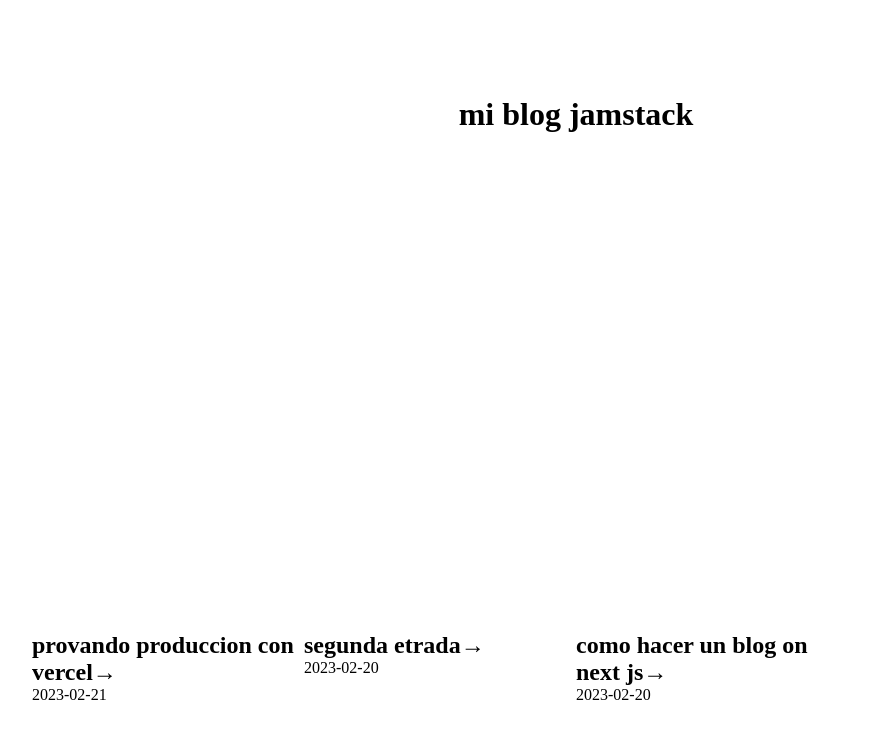
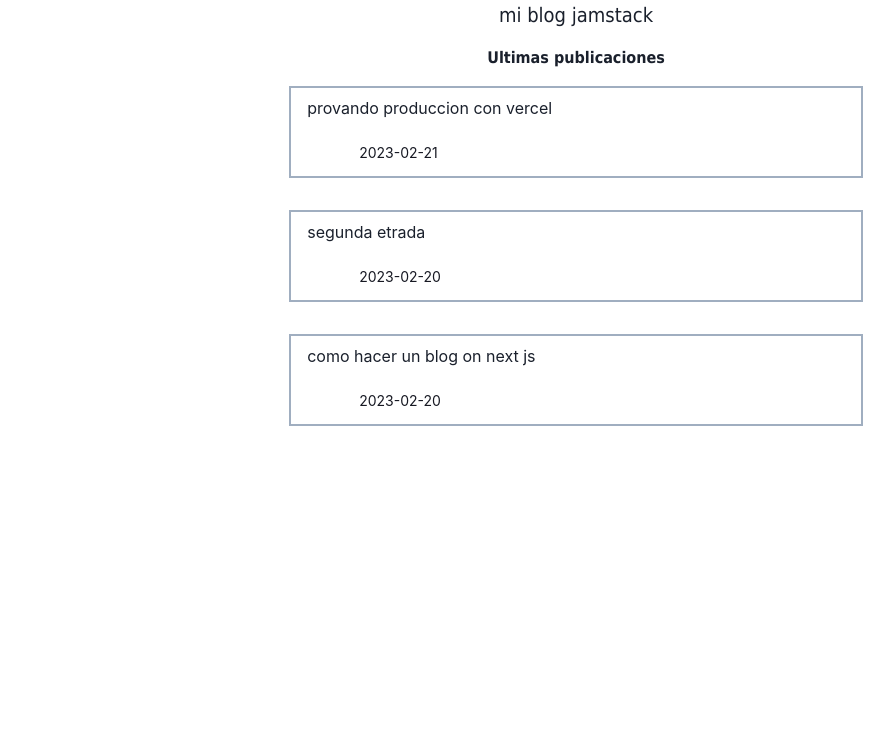
Before and after one commit to noepompeyo/mi-blog, a Next.js app: page / in a window 1280 px wide. Shown: the top 738 px of the page, without its empty margins (64-958 px from the left). Built offline with nearby package versions, Linux system fonts and the light colour scheme.

Commit message:
[ADD] se añadio los paquetes de de estilos e iconos de chakra ui

```diff
--- /dev/null
+++ b/components/PostListItem.js
@@ -0,0 +1,25 @@
+import { CalendarIcon } from "@chakra-ui/icons";
+import { Box, Flex, SimpleGrid, Text, Container } from "@chakra-ui/react";
+
+
+
+export default function PostListItem({title, date}) {
+return (
+    <SimpleGrid spacing={10} minChildWidth="250px" mb={8}>
+
+    <Container border="2px" borderColor="gray.400" bg="white">
+        <Text as="h4" size="sm" fontWeight="400" my={2}>
+            {title}
+        </Text>
+        <Flex as="span" align="center" fontSize="sm" color="gray.600">
+        <CalendarIcon p="6"/>
+        <Text color="gray.900" ml={1}>
+        {date}
+        </Text>
+        </Flex>
+
+
+    </Container>
+    </SimpleGrid>
+)
+}
--- a/package.json
+++ b/package.json
@@ -9,7 +9,12 @@
     "lint": "next lint"
   },
   "dependencies": {
+    "@chakra-ui/icons": "^2.0.17",
+    "@chakra-ui/react": "^2.5.1",
+    "@emotion/react": "^11.10.6",
+    "@emotion/styled": "^11.10.6",
     "@next/font": "13.1.6",
+    "framer-motion": "^9.1.4",
     "gray-matter": "^4.0.3",
     "next": "13.1.6",
     "next-mdx-remote": "^4.3.0",
--- a/pages/_app.js
+++ b/pages/_app.js
@@ -1,4 +1,4 @@
-import '@/styles/globals.css'
+
 
 export default function App({ Component, pageProps }) {
   return <Component {...pageProps} />
--- a/pages/index.js
+++ b/pages/index.js
@@ -1,14 +1,18 @@
 import Head from 'next/head'
-import styles from '@/styles/Home.module.css'
+
 import Link from 'next/link'
 import { getAllFilesMetadata } from '@/lib/mdx'
+import { Container, Text,  ChakraProvider } from '@chakra-ui/react';
+import PostListItem from '@/components/PostListItem';
 
 
 
 
 export default function Home({posts}) {
   return (
-    <div className={styles.content}>
+  <>
+  <ChakraProvider>
+
 
       <Head>
         <title>noepm</title>
@@ -16,26 +20,46 @@ export default function Home({posts}) {
         <meta name="viewport" content="width=device-width, initial-scale=1" />
         <link rel="icon" href="/favicon.ico" />
       </Head>
-      <main className={styles.main}>
-        <h1 className={styles.title}>mi blog jamstack</h1>
 
 
-        <div className={styles.grid}>
+      <Container >
+        <Text
+        as="h1"
+        fontFamily="Tahoma"
+        align="center"
+        fontSize="xl"
+
+        >mi blog jamstack</Text>
+
+        <Text
+        align="center"
+        fontFamily="Tahoma"
+        fontWeight="600"
+        as="h3"
+        fontSize="md"
+        my="4"
+        >
+          Ultimas publicaciones
+        </Text>
+
           {posts.map((post) => (
-            <Link
-            key={post.slug}
-            href={`/${post.slug}`} >
+          <Link href={`/${post.slug}`} key={post.slug} >
 
-            <h2 >{post.title}&rarr; </h2>
-            <p >{post.date }</p>
+          <PostListItem
+            title={post.title}
+            date= {post.date}
+          />
 
             </Link>
           ))}
-        </div>
 
 
-      </main>
-    </div>
+
+
+      </Container>
+
+</ChakraProvider>
+  </>
 
   )
 }
--- a/styles/Home.module.css
+++ /dev/null
@@ -1,278 +0,0 @@
-.main {
-  display: flex;
-  flex-direction: column;
-  justify-content: space-between;
-  align-items: center;
-  padding: 6rem;
-  min-height: 100vh;
-}
-
-.description {
-  display: inherit;
-  justify-content: inherit;
-  align-items: inherit;
-  font-size: 0.85rem;
-  max-width: var(--max-width);
-  width: 100%;
-  z-index: 2;
-  font-family: var(--font-mono);
-}
-
-.description a {
-  display: flex;
-  justify-content: center;
-  align-items: center;
-  gap: 0.5rem;
-}
-
-.description p {
-  position: relative;
-  margin: 0;
-  padding: 1rem;
-  background-color: rgba(var(--callout-rgb), 0.5);
-  border: 1px solid rgba(var(--callout-border-rgb), 0.3);
-  border-radius: var(--border-radius);
-}
-
-.code {
-  font-weight: 700;
-  font-family: var(--font-mono);
-}
-
-.grid {
-  display: grid;
-  grid-template-columns: repeat(4, minmax(25%, auto));
-  width: var(--max-width);
-  max-width: 100%;
-}
-
-.card {
-  padding: 1rem 1.2rem;
-  border-radius: var(--border-radius);
-  background: rgba(var(--card-rgb), 0);
-  border: 1px solid rgba(var(--card-border-rgb), 0);
-  transition: background 200ms, border 200ms;
-}
-
-.card span {
-  display: inline-block;
-  transition: transform 200ms;
-}
-
-.card h2 {
-  font-weight: 600;
-  margin-bottom: 0.7rem;
-}
-
-.card p {
-  margin: 0;
-  opacity: 0.6;
-  font-size: 0.9rem;
-  line-height: 1.5;
-  max-width: 30ch;
-}
-
-.center {
-  display: flex;
-  justify-content: center;
-  align-items: center;
-  position: relative;
-  padding: 4rem 0;
-}
-
-.center::before {
-  background: var(--secondary-glow);
-  border-radius: 50%;
-  width: 480px;
-  height: 360px;
-  margin-left: -400px;
-}
-
-.center::after {
-  background: var(--primary-glow);
-  width: 240px;
-  height: 180px;
-  z-index: -1;
-}
-
-.center::before,
-.center::after {
-  content: '';
-  left: 50%;
-  position: absolute;
-  filter: blur(45px);
-  transform: translateZ(0);
-}
-
-.logo,
-.thirteen {
-  position: relative;
-}
-
-.thirteen {
-  display: flex;
-  justify-content: center;
-  align-items: center;
-  width: 75px;
-  height: 75px;
-  padding: 25px 10px;
-  margin-left: 16px;
-  transform: translateZ(0);
-  border-radius: var(--border-radius);
-  overflow: hidden;
-  box-shadow: 0px 2px 8px -1px #0000001a;
-}
-
-.thirteen::before,
-.thirteen::after {
-  content: '';
-  position: absolute;
-  z-index: -1;
-}
-
-/* Conic Gradient Animation */
-.thirteen::before {
-  animation: 6s rotate linear infinite;
-  width: 200%;
-  height: 200%;
-  background: var(--tile-border);
-}
-
-/* Inner Square */
-.thirteen::after {
-  inset: 0;
-  padding: 1px;
-  border-radius: var(--border-radius);
-  background: linear-gradient(
-    to bottom right,
-    rgba(var(--tile-start-rgb), 1),
-    rgba(var(--tile-end-rgb), 1)
-  );
-  background-clip: content-box;
-}
-
-/* Enable hover only on non-touch devices */
-@media (hover: hover) and (pointer: fine) {
-  .card:hover {
-    background: rgba(var(--card-rgb), 0.1);
-    border: 1px solid rgba(var(--card-border-rgb), 0.15);
-  }
-
-  .card:hover span {
-    transform: translateX(4px);
-  }
-}
-
-@media (prefers-reduced-motion) {
-  .thirteen::before {
-    animation: none;
-  }
-
-  .card:hover span {
-    transform: none;
-  }
-}
-
-/* Mobile */
-@media (max-width: 700px) {
-  .content {
-    padding: 4rem;
-  }
-
-  .grid {
-    grid-template-columns: 1fr;
-    margin-bottom: 120px;
-    max-width: 320px;
-    text-align: center;
-  }
-
-  .card {
-    padding: 1rem 2.5rem;
-  }
-
-  .card h2 {
-    margin-bottom: 0.5rem;
-  }
-
-  .center {
-    padding: 8rem 0 6rem;
-  }
-
-  .center::before {
-    transform: none;
-    height: 300px;
-  }
-
-  .description {
-    font-size: 0.8rem;
-  }
-
-  .description a {
-    padding: 1rem;
-  }
-
-  .description p,
-  .description div {
-    display: flex;
-    justify-content: center;
-    position: fixed;
-    width: 100%;
-  }
-
-  .description p {
-    align-items: center;
-    inset: 0 0 auto;
-    padding: 2rem 1rem 1.4rem;
-    border-radius: 0;
-    border: none;
-    border-bottom: 1px solid rgba(var(--callout-border-rgb), 0.25);
-    background: linear-gradient(
-      to bottom,
-      rgba(var(--background-start-rgb), 1),
-      rgba(var(--callout-rgb), 0.5)
-    );
-    background-clip: padding-box;
-    backdrop-filter: blur(24px);
-  }
-
-  .description div {
-    align-items: flex-end;
-    pointer-events: none;
-    inset: auto 0 0;
-    padding: 2rem;
-    height: 200px;
-    background: linear-gradient(
-      to bottom,
-      transparent 0%,
-      rgb(var(--background-end-rgb)) 40%
-    );
-    z-index: 1;
-  }
-}
-
-/* Tablet and Smaller Desktop */
-@media (min-width: 701px) and (max-width: 1120px) {
-  .grid {
-    grid-template-columns: repeat(2, 50%);
-  }
-}
-
-@media (prefers-color-scheme: dark) {
-  .vercelLogo {
-    filter: invert(1);
-  }
-
-  .logo,
-  .thirteen img {
-    filter: invert(1) drop-shadow(0 0 0.3rem #ffffff70);
-  }
-}
-
-@keyframes rotate {
-  from {
-    transform: rotate(360deg);
-  }
-  to {
-    transform: rotate(0deg);
-  }
-}
--- a/styles/globals.css
+++ /dev/null
@@ -1,41 +0,0 @@
-:root {
-  --max-width: 1100px;
-  --border-radius: 12px;
-  --font-mono: ui-monospace, Menlo, Monaco, 'Cascadia Mono', 'Segoe UI Mono',
-    'Roboto Mono', 'Oxygen Mono', 'Ubuntu Monospace', 'Source Code Pro',
-    'Fira Mono', 'Droid Sans Mono', 'Courier New', monospace;
-
-}
-
-* {
-  box-sizing: border-box;
-  padding: 0;
-  margin: 0;
-}
-
-html,
-body {
-  max-width: 100vw;
-  overflow-x: hidden;
-}
-
-body {
-  color: rgb(var(--foreground-rgb));
-  background: linear-gradient(
-      to bottom,
-      transparent,
-      rgb(var(--background-end-rgb))
-    )
-    rgb(var(--background-start-rgb));
-}
-
-a {
-  color: inherit;
-  text-decoration: none;
-}
-
-@media (prefers-color-scheme: dark) {
-  html {
-    color-scheme: dark;
-  }
-}
```
Also changed, not shown: 1 other file (tests, documents, lock files or other folders).
